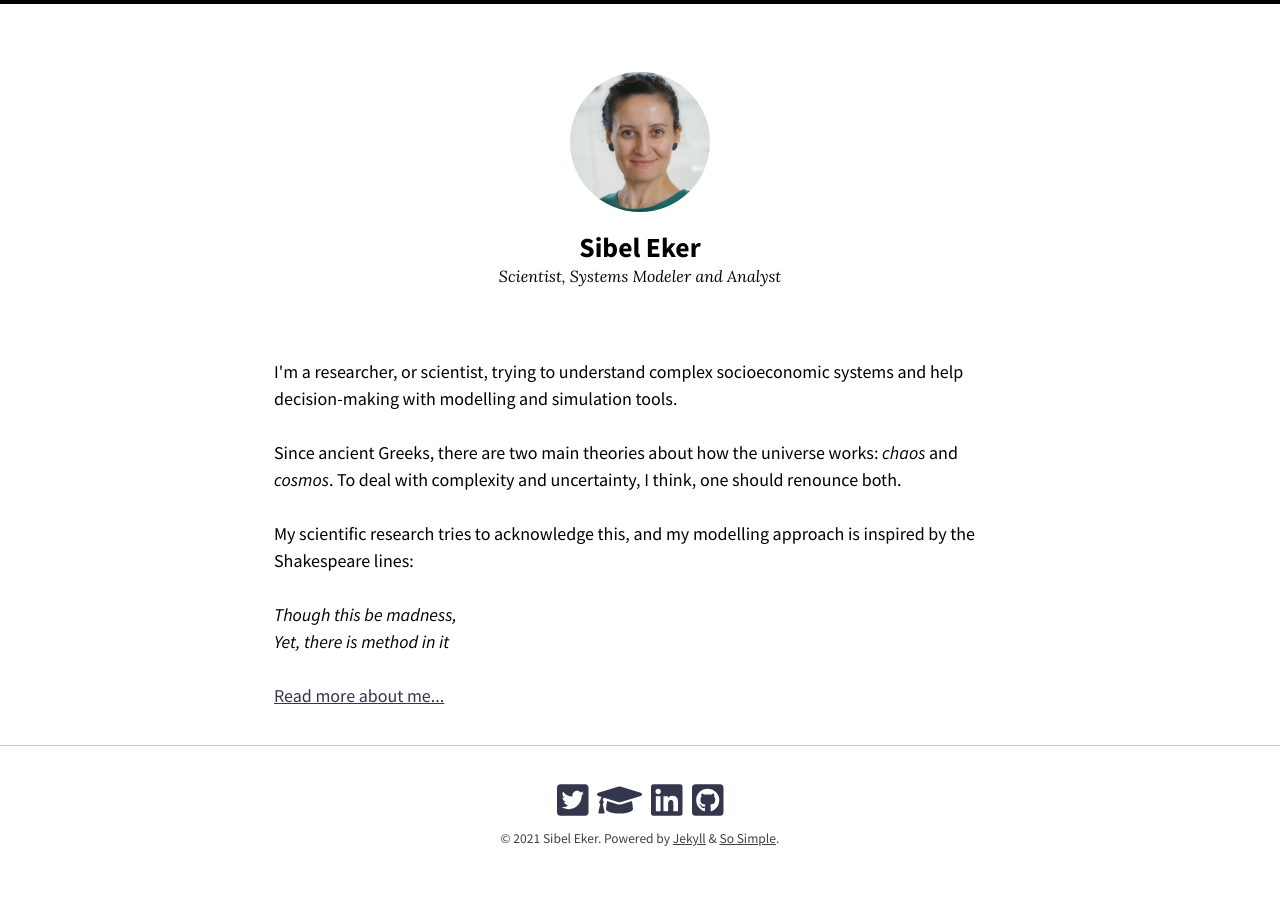
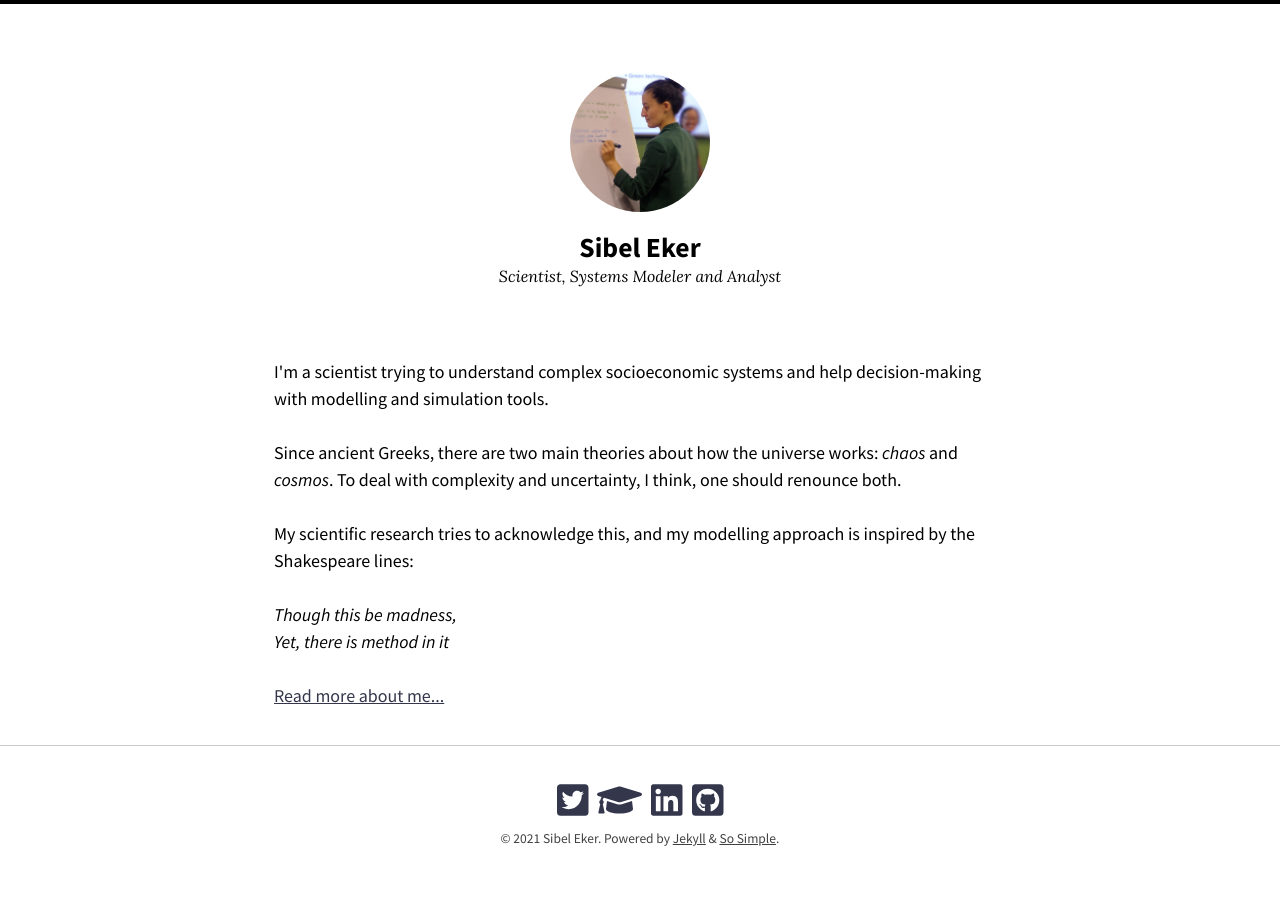
Before and after one commit to sibeleker/sibeleker.github.io, a Jekyll site: the page built from index.html, in a window 1280 px wide. Built offline with Jekyll 4.4.1, drawn with Linux system fonts in a browser that asks for light colours; nearby versions of some CDN libraries; the list of posts is cut into pages by our own code.

Commit message:
update photo

```diff
--- a/_config.yml
+++ b/_config.yml
@@ -21,7 +21,7 @@ title: "Sibel Eker"
 description: "Scientist, Systems Modeler and Analyst"
 baseurl:  # the subpath of your site, e.g. "/blog"
 url: "https://sibeleker.github.io" # the base hostname & protocol for your site e.g. "https://mmistakes.github.io"
-logo: "/images/Eker_1.jpg" # path of site logo, e.g. "/assets/images/logo.png"
+logo: "/images/profile4.jpg" # path of site logo, e.g. "/assets/images/logo.png"
 date_format: "%B %-d, %Y"
 read_time: false
 words_per_minute: 200
--- a/index.html
+++ b/index.html
@@ -7,7 +7,7 @@ entries_layout: list
 ---
 
 <div class="home">
-	<p>I'm a researcher, or scientist, trying to understand complex socioeconomic systems and help decision-making with modelling and simulation tools.</p>
+	<p>I'm a scientist trying to understand complex socioeconomic systems and help decision-making with modelling and simulation tools.</p>
 	<p>Since ancient Greeks, there are two main theories about how the universe works: <em>chaos</em> and <em>cosmos</em>. To deal with complexity and uncertainty, I think, one should renounce both.</p>
 	<p>My scientific research tries to acknowledge this, and my modelling approach is inspired by the Shakespeare lines:</p>
 	<p><em>Though this be madness,<br /> Yet, there is method in it</em></p>
```
Also changed, not shown: _research/2_Interactive.md (+0 -1 lines).
